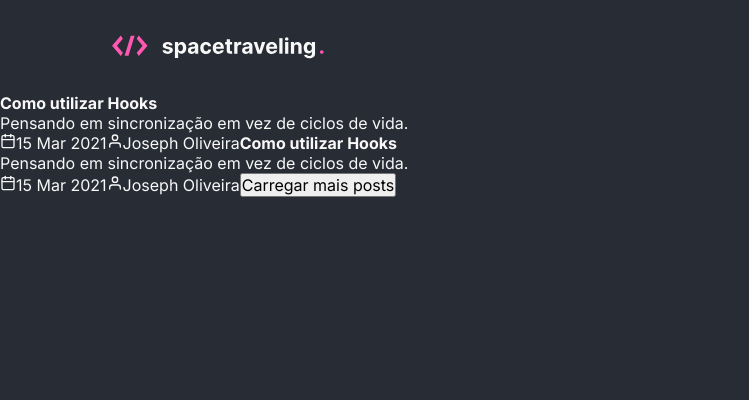
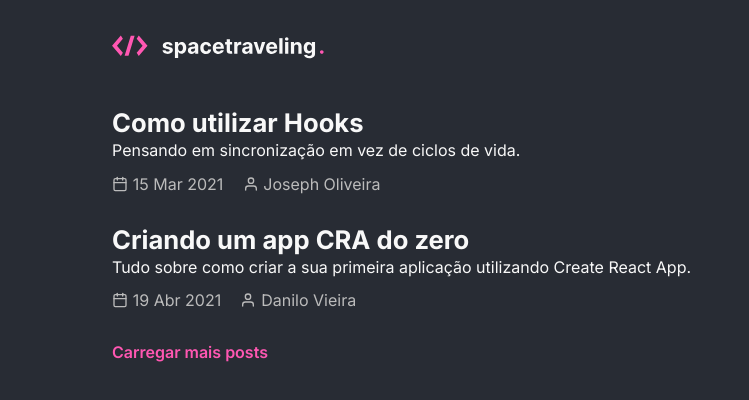
Before and after one commit to AndersonSilva94/desafio05-trilha-reactjs-criando-um-projeto-do-zero, a Next.js app: page / in a window 1280 px wide. Shown: the top 400 px of the page, without its empty margins (0-749 px from the left). Built offline with nearby package versions, Linux system fonts and the light colour scheme.

Commit message:
feat: :rocket: estiliza a página principal

```diff
--- a/src/pages/home.module.scss
+++ b/src/pages/home.module.scss
@@ -1 +1,60 @@
-// TODO
+.posts {
+  margin: 1rem 0 0;
+
+  a {
+    display: block;
+
+    & + a {
+      margin-top: 2rem;
+    }
+
+    strong {
+      display: block;
+      font-size: 1.6rem;
+      margin-top: 1rem;
+      line-height: 1.8rem;
+      transition: color 0.2s;
+    }
+
+    p {
+      margin-top: 0.2rem;
+      line-height: 1.21rem;
+    }
+
+    .postsInfo {
+      display: flex;
+      margin-top: 0.8rem;
+
+      time, span {
+        font-size: 1rem;
+        display: flex;
+        align-items: center;
+        color: var(--info);
+
+        svg {
+          margin-right: 0.3rem;
+        }
+      }
+
+      span {
+        margin-left: 1.2rem;
+      }
+    }
+
+    &:hover strong {
+      color: var(--highlight);
+    }
+  }
+
+  button {
+    color: var(--highlight);
+    background: transparent;
+    border: none;
+    font-weight: 600;
+    margin-top: 2rem;
+
+    &:hover {
+      filter: brightness(0.8);
+    }
+  }
+}
--- a/src/pages/index.tsx
+++ b/src/pages/index.tsx
@@ -34,11 +34,12 @@ export default function Home(): JSX.Element {
         <title>Home | Spacetraveling</title>
       </Head>
 
-      <main>
-        <div>
+      <main className={commonStyles.maxWidthContainer}>
+        <div className={`${styles.posts} ${commonStyles.maxWidthContent}`}>
           <a href="http://google.com">
             <strong>Como utilizar Hooks</strong>
             <p>Pensando em sincronização em vez de ciclos de vida.</p>
+            <div className={styles.postsInfo}>
               <time>
                 <FiCalendar />
                 15 Mar 2021
@@ -47,18 +48,24 @@ export default function Home(): JSX.Element {
                 <FiUser />
                 Joseph Oliveira
               </span>
+            </div>
           </a>
           <a href="http://google.com">
-            <strong>Como utilizar Hooks</strong>
-            <p>Pensando em sincronização em vez de ciclos de vida.</p>
+            <strong>Criando um app CRA do zero</strong>
+            <p>
+              Tudo sobre como criar a sua primeira aplicação utilizando Create
+              React App.
+            </p>
+            <div className={styles.postsInfo}>
               <time>
                 <FiCalendar />
-              15 Mar 2021
+                19 Abr 2021
               </time>
               <span>
                 <FiUser />
-              Joseph Oliveira
+                Danilo Vieira
               </span>
+            </div>
           </a>
           <button type="button">Carregar mais posts</button>
         </div>
--- /dev/null
+++ b/src/styles/common.module.scss
@@ -0,0 +1,9 @@
+.maxWidthContainer {
+  max-width: 1120px;
+  margin: 0 auto;
+  padding: 0 2rem;
+}
+
+.maxWidthContent {
+  max-width: 720px;
+}
```
Lines whose indentation alone changed are shown as unchanged.
